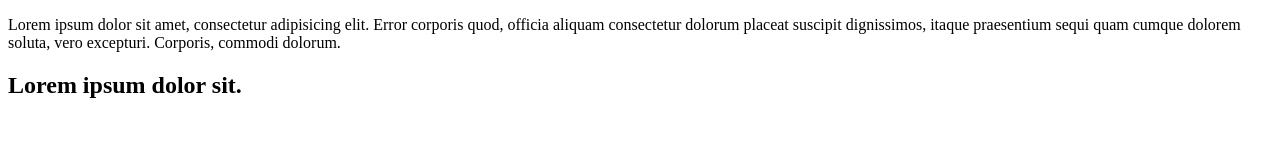
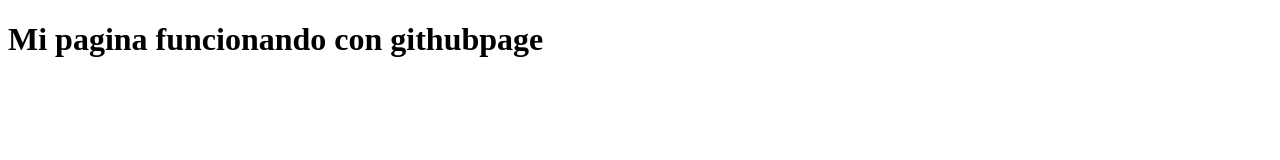
Before and after one commit to DanitzaI/eliminar-por-favor, a plain HTML site: page index.html in a window 1280 px wide. Drawn offline with Linux system fonts and the light colour scheme.

Commit message:
modifique el index

```diff
--- a/index.html
+++ b/index.html
@@ -3,10 +3,9 @@
 <head>
     <meta charset="UTF-8">
     <meta name="viewport" content="width=device-width, initial-scale=1.0">
-    <title>Document</title>
+    <title>Github pages</title>
 </head>
 <body>
-    <p>Lorem ipsum dolor sit amet, consectetur adipisicing elit. Error corporis quod, officia aliquam consectetur dolorum placeat suscipit dignissimos, itaque praesentium sequi quam cumque dolorem soluta, vero excepturi. Corporis, commodi dolorum.</p>
-    <h2>Lorem ipsum dolor sit.</h2>
+    <h1>Mi pagina funcionando con githubpage</h1>
 </body>
 </html>
```
